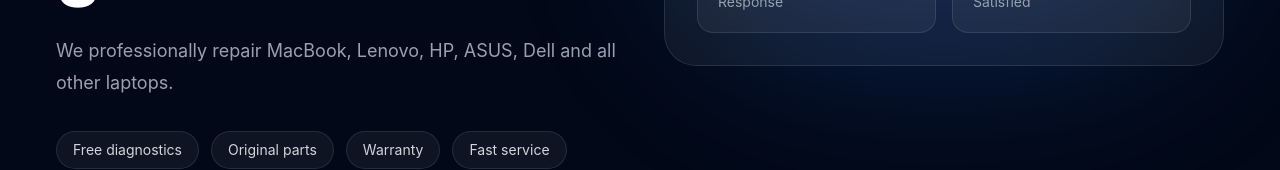
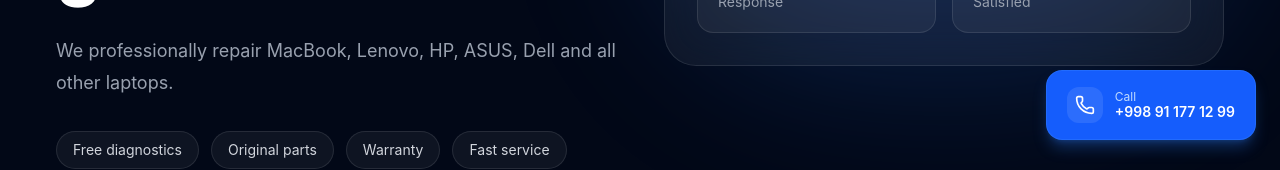
Before and after one commit to arslantiterbayev53-commits/NoutUsta, a React (Vite) app: page / in a window 1280 px wide. Shown: the part 636-806 px from the top of the page. Built offline with nearby package versions, Linux system fonts and the light colour scheme; no server answers; the database is empty.

Commit message:
add fixed call button

```diff
--- a/src/Pages/HomePage.jsx
+++ b/src/Pages/HomePage.jsx
@@ -358,6 +358,20 @@ const HomePage = () => {
                     </div>
                 </div>
             </section>
+
+            {/* FIXED CALL BUTTON */}
+            <a
+                href="tel:+998911771299"
+                className="fixed bottom-6 right-6 z-50 flex items-center gap-3 px-5 py-4 rounded-2xl bg-blue-600 hover:bg-blue-500 active:scale-95 transition-all duration-200 shadow-lg shadow-blue-500/30 border border-blue-400/20 backdrop-blur-sm"
+            >
+                <div className="w-9 h-9 rounded-xl bg-white/10 flex items-center justify-center">
+                    <Phone size={20} className="text-white" />
+                </div>
+                <div className="hidden sm:block">
+                    <p className="text-xs text-blue-200 leading-none mb-0.5">{t("cta.call")}</p>
+                    <p className="text-sm font-semibold text-white leading-none">+998 91 177 12 99</p>
+                </div>
+            </a>
         </div>
     );
 };
```
